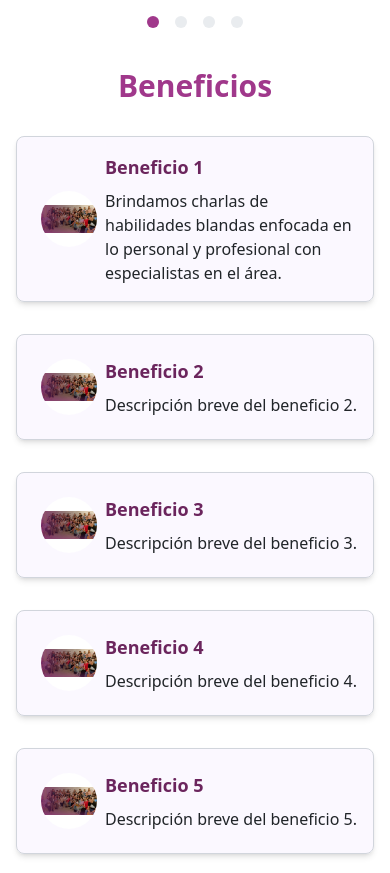
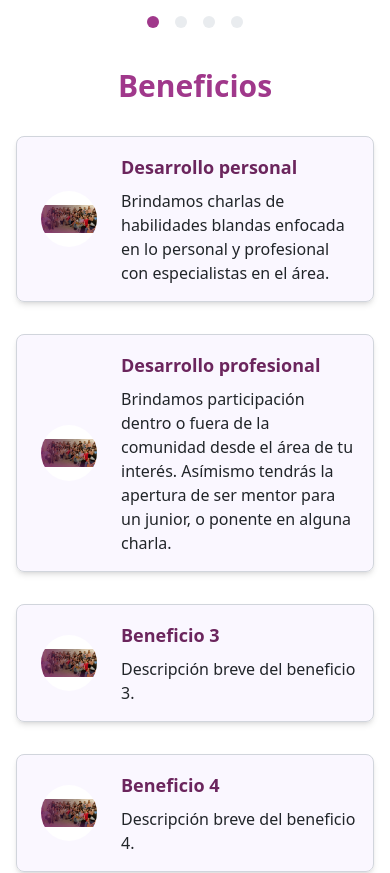
Before and after one commit to dinessa-ga/website-herUX, a React (Vite) app in the folder website-herux/: page / in a window 390 px wide. Shown: the part 1760-2633 px from the top of the page. Built offline with nearby package versions, Linux system fonts and the light colour scheme.

Commit message:
feat: add improvements in responsive

```diff
--- a/website-herux/src/components/Benefits.tsx
+++ b/website-herux/src/components/Benefits.tsx
@@ -4,18 +4,19 @@ import React from "react";
 const benefitsData = [
   {
     img: "/src/assets/hero/1.png",
-    title: "Beneficio 1",
+    title: "Desarrollo personal",
     text: "Brindamos charlas de habilidades blandas enfocada en lo personal y profesional con especialistas en el área."
   },
   {
     img: "/src/assets/hero/1.png",
-    title: "Beneficio 2",
-    text: "Descripción breve del beneficio 2."
+    title: "Desarrollo profesional",
+    text: "Brindamos participación dentro o fuera de la comunidad desde el área de tu interés. Asímismo tendrás la apertura de ser mentor para un junior, o ponente en alguna charla."
+
   },
   {
     img: "/src/assets/hero/1.png",
     title: "Beneficio 3",
-    text: "Descripción breve del beneficio 3."
+    text:"Descripción breve del beneficio 3."
   },
   {
     img: "/src/assets/hero/1.png",
@@ -43,7 +44,7 @@ const Benefits: React.FC = () => {
         <div className="grid grid-cols-1 sm:grid-cols-2 lg:grid-cols-3 gap-8">
           {benefitsData.map((benefit, idx) => (
             <div
-              className="flex flex-col-2 items-center bg-primary-content/20 border border-gray-300 rounded-lg shadow-md p-4 h-full transition-transform hover:scale-105"
+              className="flex flex-col-2 gap-4 p-4 items-center bg-primary-content/25 border border-gray-300 rounded-lg shadow-md  h-full transition-transform hover:scale-105"
               key={idx}
             >
               <div className="w-14 h-14 m-2 flex items-center justify-center bg-base-100 rounded-full overflow-hidden">
```
